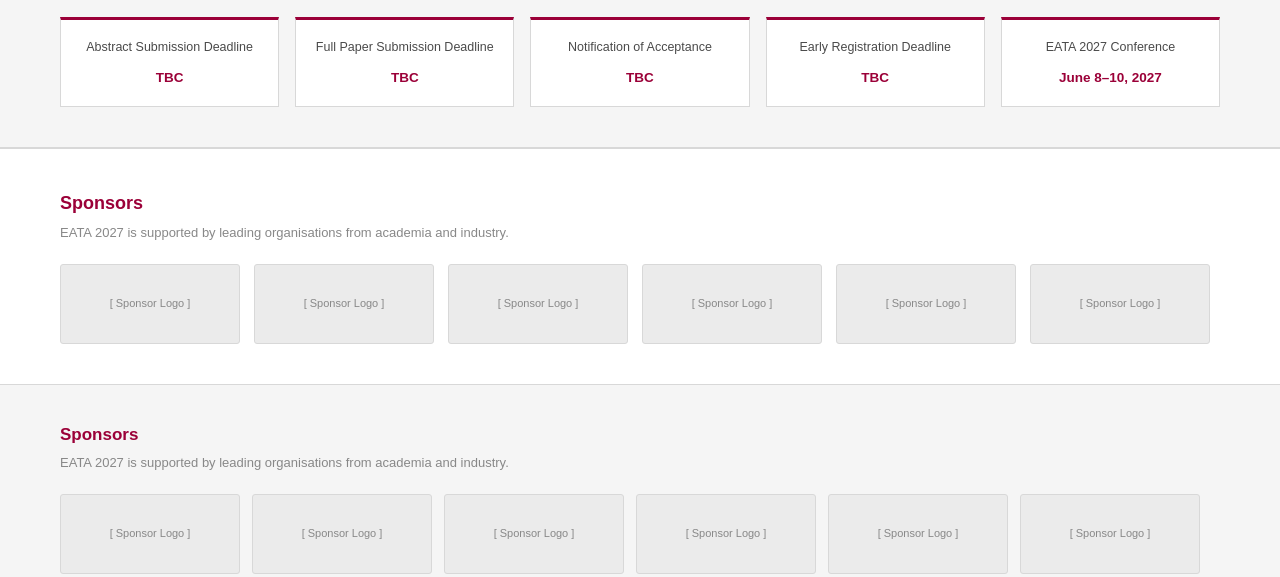
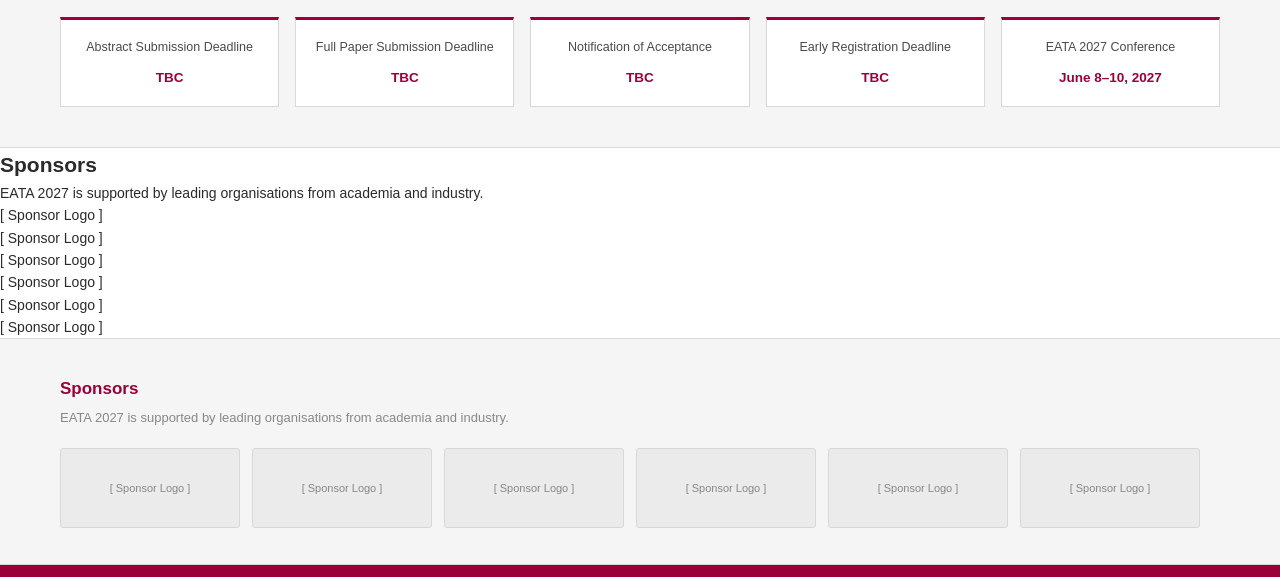
Before and after one commit to ragbak1210-ctrl/EATA-Conf-2027, a plain HTML site: page index.html in a window 1280 px wide. Shown: the part 922-1499 px from the top of the page. Drawn offline with Linux system fonts and the light colour scheme.

Commit message:
Update index.html

```diff
--- a/index.html
+++ b/index.html
@@ -258,33 +258,6 @@ img { max-width: 100%; display: block; }
 }
 .kd-card .kd-label { font-size: 12.5px; color: var(--text-mid); line-height: 1.45; margin-bottom: 10px; }
 .kd-card .kd-date { font-size: 13.5px; font-weight: 700; color: var(--crimson); }
-
-/* HOME sponsors section — SINGLE instance, large logos */
-.home-sponsors {
-  padding: 40px 60px;
-  background: #fff;
-  border-top: 1px solid var(--mid-gray);
-}
-.home-sponsors h2 { font-size: 18px; font-weight: 700; color: var(--crimson); margin-bottom: 5px; }
-.home-sponsors > p { font-size: 13px; color: var(--text-light); margin-bottom: 20px; }
-.sponsor-logo-grid {
-  display: flex;
-  flex-wrap: wrap;
-  gap: 14px;
-  align-items: center;
-}
-/* Large sponsor logo placeholder */
-.sp-logo-box {
-  background: var(--light-gray);
-  border: 1px solid var(--mid-gray);
-  border-radius: 3px;
-  width: 180px;
-  height: 80px;
-  display: flex;
-  align-items: center;
-  justify-content: center;
-  font-size: 11px;
-  color: var(--text-light);
 }
 
 /* =============================================
```
